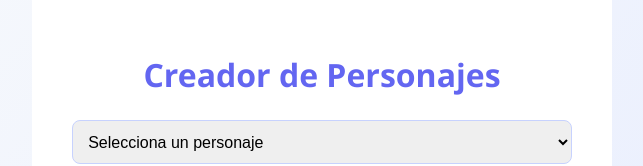
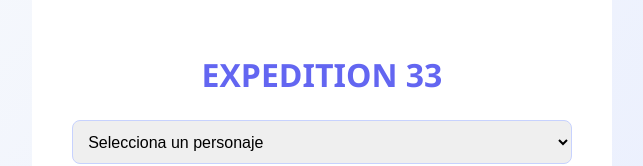
Before and after one commit to toxortcs02/Exp33textAdder, a React (Create React App) app: page / in a window 1280 px wide. Shown: the top 166 px of the page, without its empty margins (318-961 px from the left). Built offline with nearby package versions, Linux system fonts and the light colour scheme.

Commit message:
Update title

```diff
--- a/src/App.js
+++ b/src/App.js
@@ -35,7 +35,7 @@
   return (
     <div className="App">
       <div className="container">
-        <h1 className="title">Creador de Personajes</h1>
+        <h1 className="title">EXPEDITION 33</h1>
         <div className="form">
           <select onChange={onChangeImagen} className="select">
             <option value="">Selecciona un personaje</option>
```
